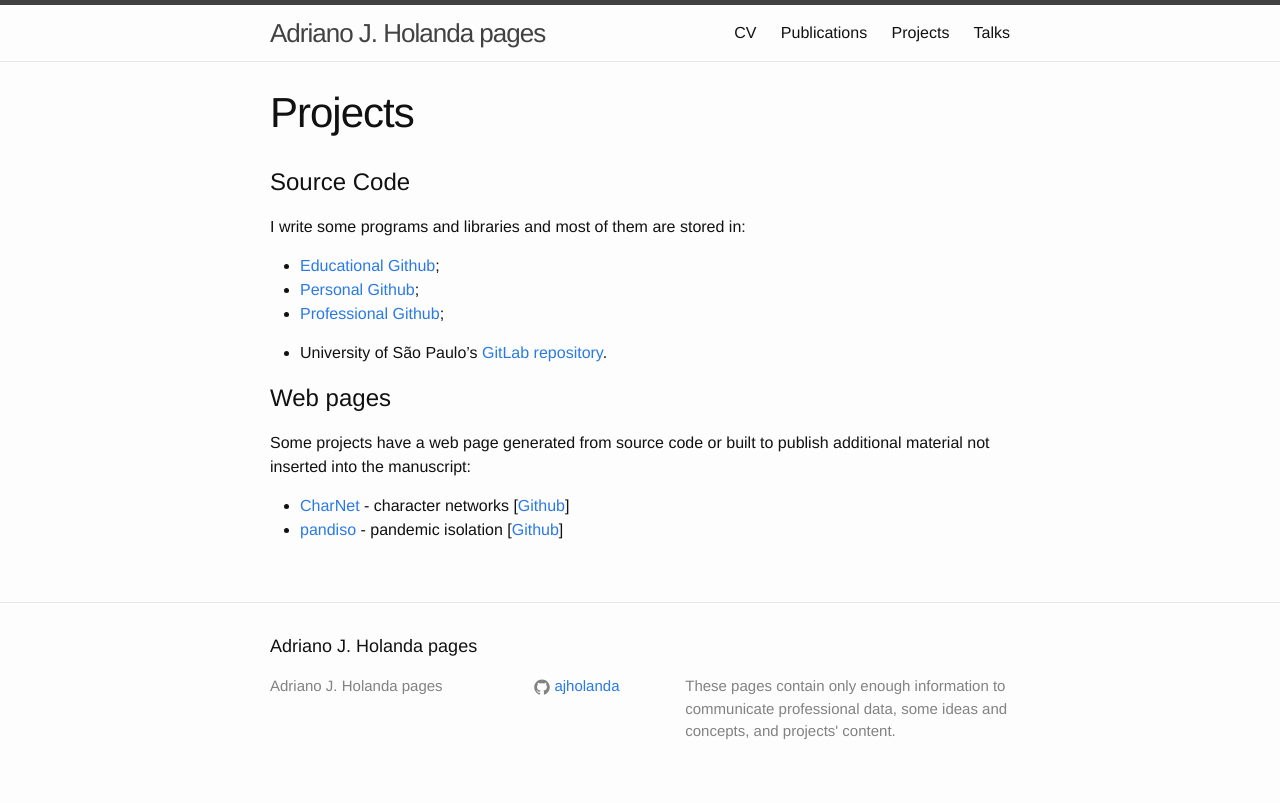
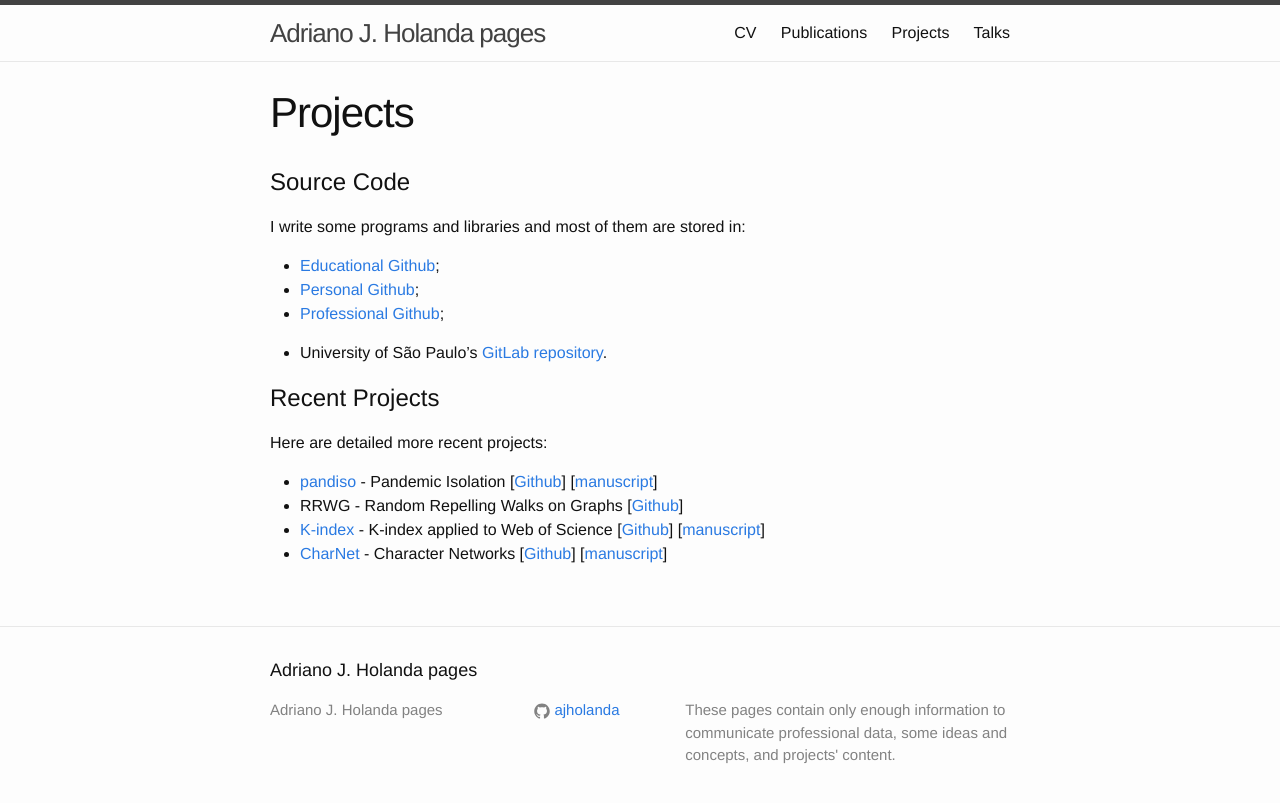
Before and after one commit to ajholanda/ajholanda.github.io, a Jekyll site: the page built from projects.md, in a window 1280 px wide. Shown: the top 803 px of the page. Built offline with Jekyll 4.4.1, drawn with Linux system fonts in a browser that asks for light colours.

Commit message:
add more projects and details

```diff
--- a/projects.md
+++ b/projects.md
@@ -15,11 +15,11 @@ I write some programs and libraries and most of them are stored in:
 
 - University of São Paulo's [GitLab repository](https://gitlab.uspdigital.usp.br/aholanda).
 
-# Web pages
+# Recent Projects
 
-Some projects have a web page generated from source code or
-built to publish additional material not inserted into the
-manuscript:
+Here are detailed more recent projects:
 
-- [CharNet](/charnet/) - character networks [[Github](https://github.com/aholanda/charnet)]
-- [pandiso](/pandiso/) - pandemic isolation [[Github](https://github.com/aholanda/pandiso)]
+- [pandiso](/pandiso/) - Pandemic Isolation [[Github](https://github.com/aholanda/pandiso)] [[manuscript](http://arxiv.org/abs/2109.11518)]
+- RRWG - Random Repelling Walks on Graphs [[Github](https://github.com/aholanda/rrwg)]
+- [K-index](https://github.com/aholanda/k-index/blob/master/k-index.pdf) - K-index applied to Web of Science [[Github](https://github.com/aholanda/k-index)] [[manuscript](https://arxiv.org/abs/1910.02369)]
+- [CharNet](/charnet/) - Character Networks [[Github](https://github.com/aholanda/charnet)] [[manuscript](https://arxiv.org/abs/1704.08197)]
```
